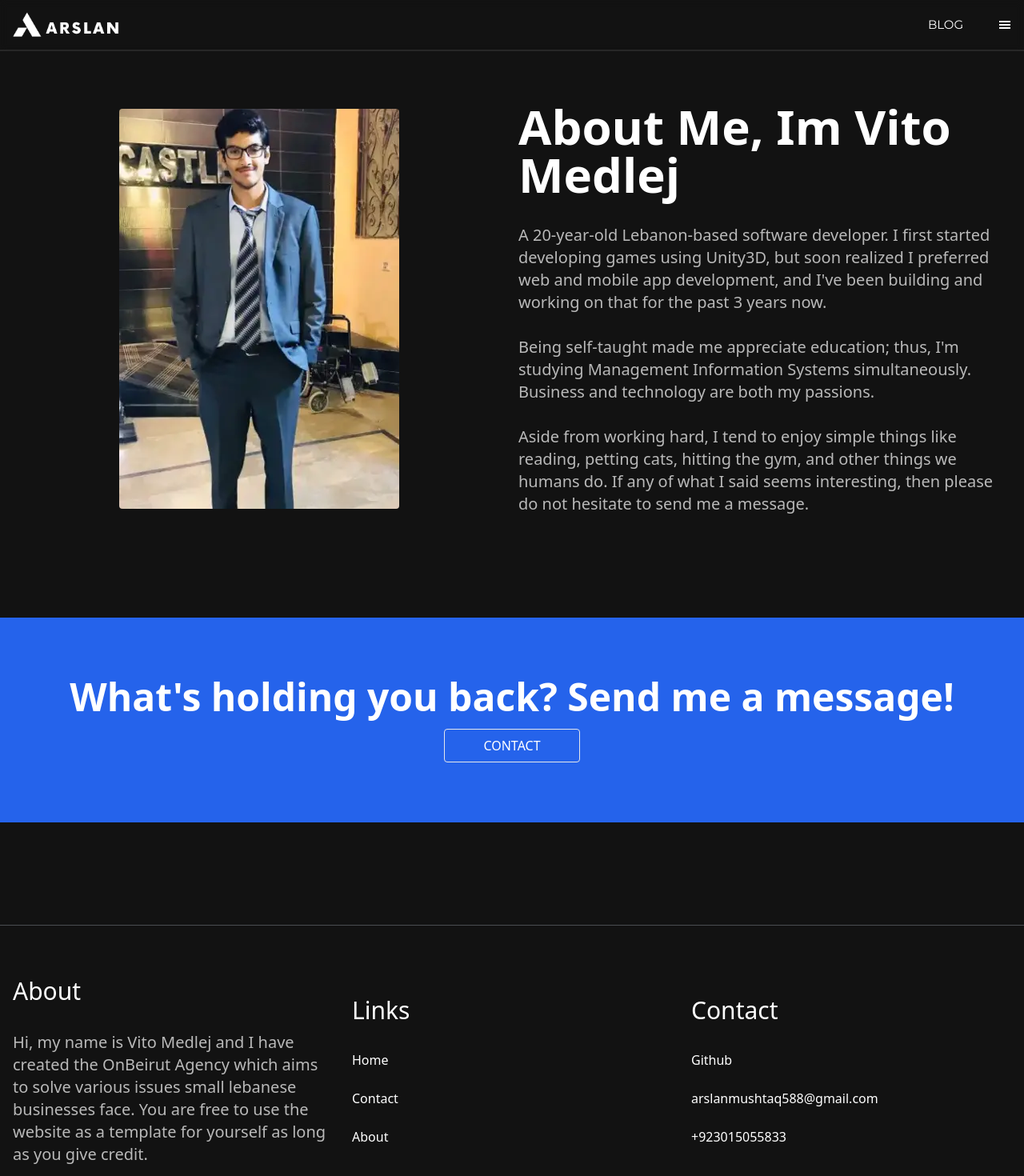
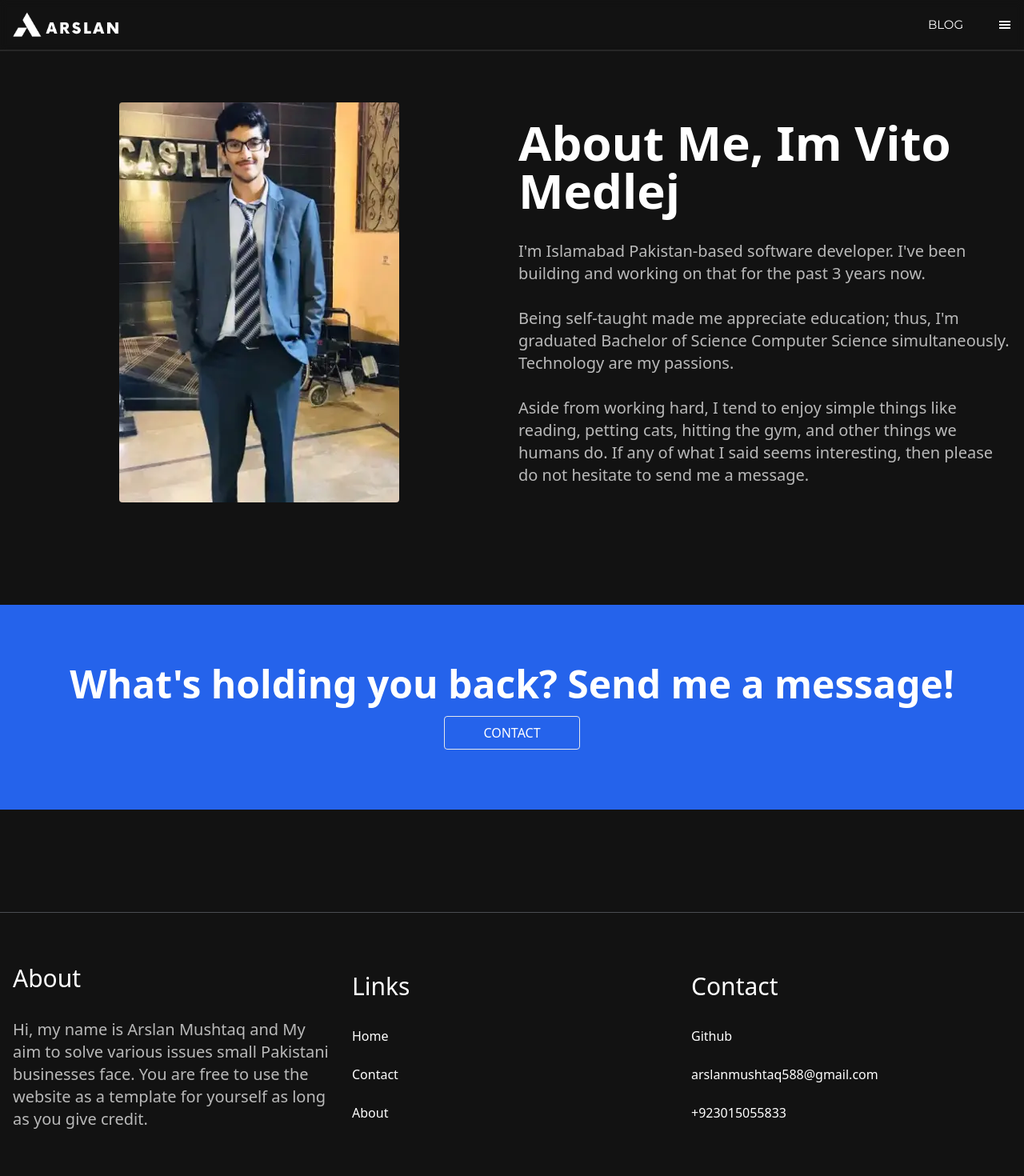
Before and after one commit to arslanmushtaq6/my-personal-portfolio, a React (Vite) app: page /about in a window 1280 px wide. Shown: the top 1470 px of the page at 80% size. Built offline with nearby package versions, Linux system fonts and the light colour scheme.

Commit message:
added and deleted text

```diff
--- a/src/components/Aboutme.jsx
+++ b/src/components/Aboutme.jsx
@@ -12,8 +12,8 @@ const Aboutme = () => {
                 <div className='flex flex-col gap-8 justify-center'>
                     <h1 className='text-3xl md:text-3xl lg:text-6xl font-bold leading-none'>About Me, Im Vito Medlej</h1>
                     <p className='md:text-sm lg:text-xl text-[#b9b9b9] font-light'>
-                        A 20-year-old Lebanon-based software developer. I first started developing games using Unity3D, but soon realized I preferred web and mobile app development, and I've been building and working on that for the past 3 years now.<br /> <br />
-                        Being self-taught made me appreciate education; thus, I'm studying Management Information Systems simultaneously. Business and technology are both my passions. <br /> <br />
+                        I'm Islamabad Pakistan-based software developer. I've been building and working on that for the past 3 years now.<br /> <br />
+                        Being self-taught made me appreciate education; thus, I'm graduated Bachelor of Science Computer Science simultaneously. Technology are my passions. <br /> <br />
                         Aside from working hard, I tend to enjoy simple things like reading, petting cats, hitting the gym, and other things we humans do. If any of what I said seems interesting, then please do not hesitate to send me a message.
                     </p>
                 </div>
--- a/src/components/Footer.jsx
+++ b/src/components/Footer.jsx
@@ -8,7 +8,7 @@ const Footer = () => {
 
                 <div className='flex flex-col gap-8 justify-center'>
                     <h1 className='text-3xl md:text-3xl leading-none'>About</h1>
-                    <p className='text-xl text-[#b9b9b9] font-light'>Hi, my name is Vito Medlej and I have created the OnBeirut Agency which aims to solve various issues small lebanese businesses face. You are free to use the website as a template for yourself as long as you give credit.</p>
+                    <p className='text-xl text-[#b9b9b9] font-light'>Hi, my name is Arslan Mushtaq and My aim to solve various issues small Pakistani businesses face. You are free to use the website as a template for yourself as long as you give credit.</p>
                 </div>
 
                 <div className='flex flex-col gap-8 justify-center'>
--- a/src/components/Hero.jsx
+++ b/src/components/Hero.jsx
@@ -8,7 +8,7 @@ const Hero = () => {
             <div className='flex flex-col gap-8 justify-center'>
                 <h1 className='text-5xl md:text-7xl font-bold leading-none'>The place where your business expands</h1>
                 <p className='text-xl text-[#b9b9b9]'>
-                    Hey there! Call me Vito Medlej. I enjoy creating kickass websites and web/mobile apps, ones that suit your desires and needs using latest technologies and cleanest design patterns.
+                    Hey there! Call me Arslan Mushtaq. I enjoy creating web apps, ones that suit your desires and needs using latest technologies and cleanest design patterns.
                 </p>
                 <div className='flex gap-6'>
                     <Link to="/projects">
```
